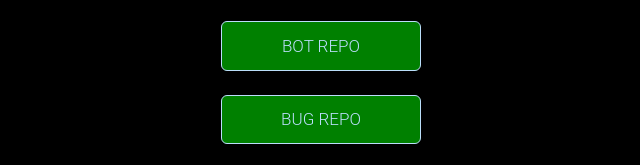
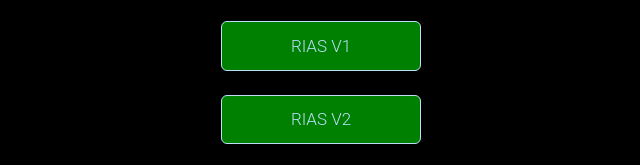
Before and after one commit to Toxic1239/Toxic-session-id, a website: page index.html in a window 1280 px wide. Shown: the part 342-507 px from the top of the page, 319-959 px from the left. Drawn offline with Linux system fonts and the light colour scheme.

Commit message:
Update index.html

```diff
--- a/index.html
+++ b/index.html
@@ -79,10 +79,10 @@
   <button onclick="window.open(`/wasiqr`)" class="btn">QR Code</button>
   <button onclick="window.open(`/pair`)" class="btn">Pair Code</button>
     <button onclick="window.open(`https://replit.com/@obidikechikadib/Toxic-Creds#main.sh`)" class="btn">Creds Json</button>
-  <button onclick="window.open(`https://github.com/Toxic1239/RIASGREMORYBOT`)" class="btn">Bot Repo</button>
-  <button onclick="window.open(`https://github.com/Toxic1239/Zenon_Crash`)" class="btn">Bug Repo</button>
+  <button onclick="window.open(`https://github.com/Toxic1239/RIASGREMORYBOT`)" class="btn">RIAS V1</button>
+  <button onclick="window.open(`https://github.com/Toxic1239/Queen-RiasV2`)" class="btn">RIAS V2</button>
   <button onclick="window.open(`https://t.me/Toxxicn_bot`)" class="btn">Contact Me</button>
-  <button onclick="window.open(`https://whatsapp.com/channel/0029Vaex2BtGU3BRQoeEsl0U`)" class="btn">Wa Channel</button>
+  <button onclick="window.open(`https://whatsapp.com/channel/0029Vao1R2n9sBIC9sPhvI1P`)" class="btn">Wa Channel</button>
 
 
 </body>
```
